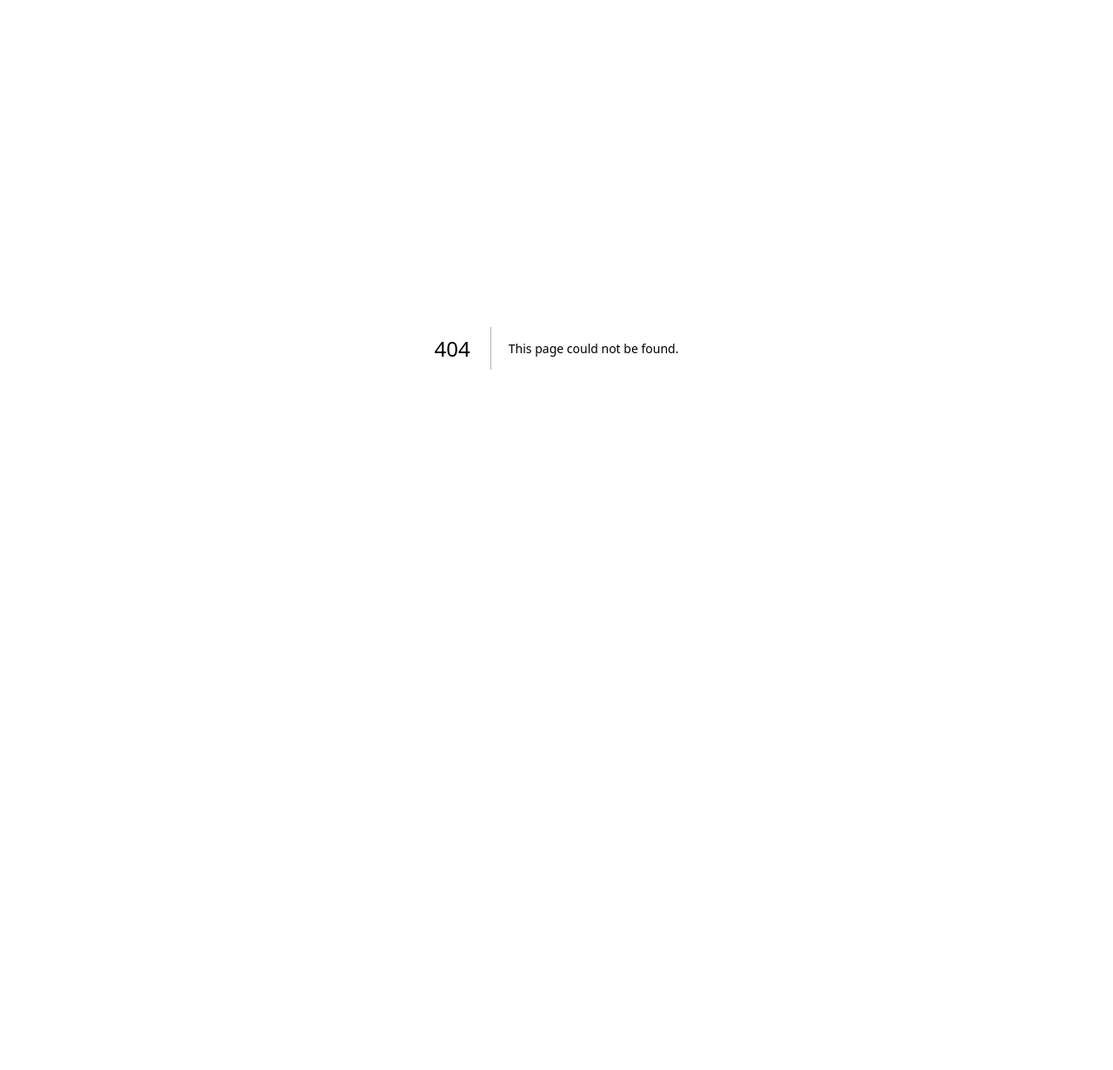
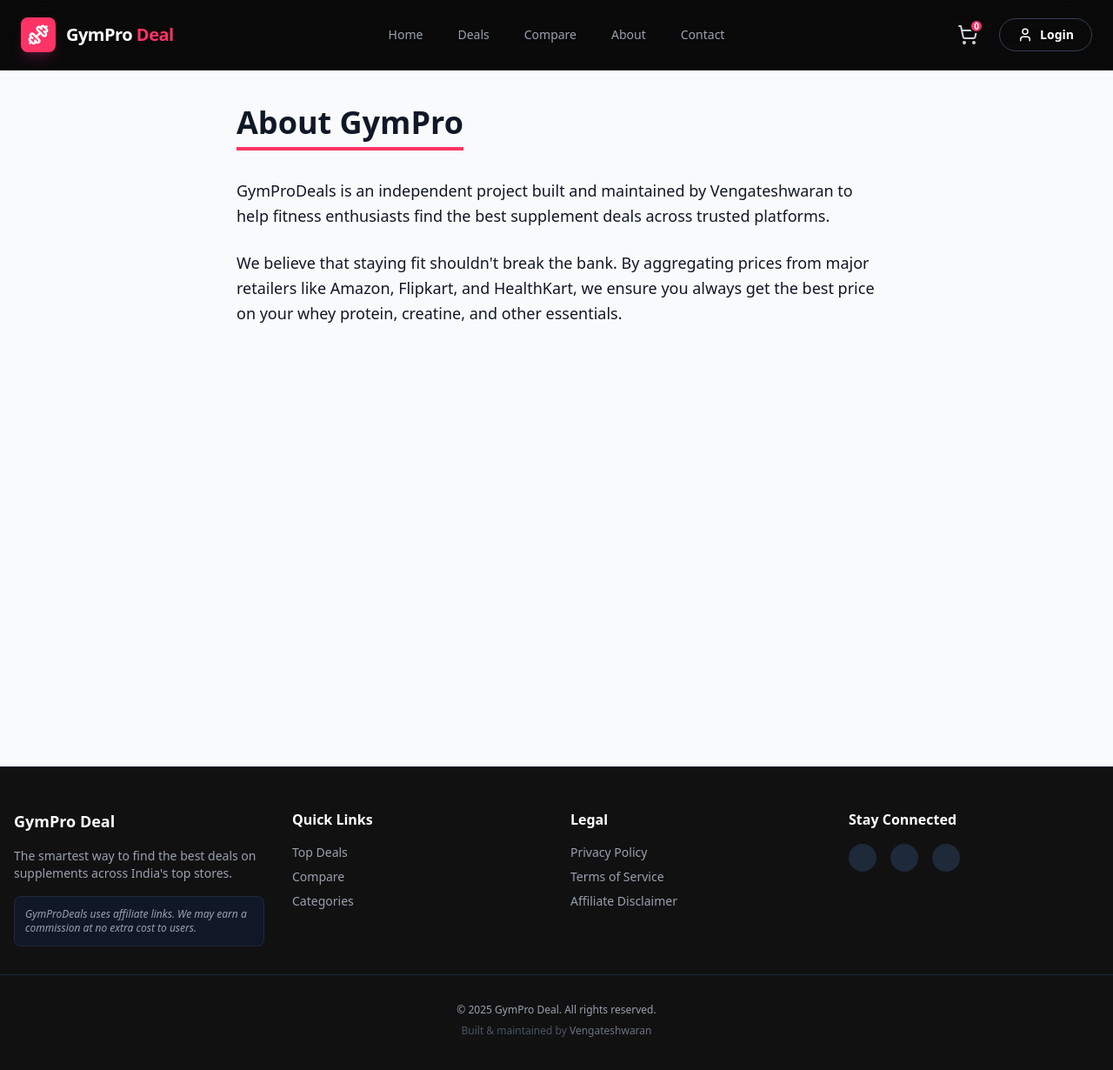
Before and after one commit to gymprodeals-coder/gym-pro-deals, a Next.js app in the folder frontend/: page /about in a window 1280 px wide. Before the commit this address had no page. Shown: the top 1230 px of the page at 87% size. Before the commit the page ends 800 px from the top, so only its background shows below. Built offline with nearby package versions, Linux system fonts and the light colour scheme.

Commit message:
feat: Add developer credit to footer and create About page

```diff
--- /dev/null
+++ b/frontend/app/about/page.tsx
@@ -0,0 +1,31 @@
+import type { Metadata } from 'next';
+import Header from '@/components/Header';
+import Footer from '@/components/Footer';
+
+export const metadata: Metadata = {
+    title: 'About | GymPro Deals',
+    description: 'About GymPro Deals and its mission to help fitness enthusiasts.',
+};
+
+export default function AboutPage() {
+    return (
+        <>
+            <Header />
+            <main className="min-h-screen bg-gray-50 text-gray-900 pt-10 pb-20">
+                <div className="container mx-auto px-4 max-w-3xl">
+                    <h1 className="text-4xl font-black mb-8 border-b-4 border-[var(--primary)] inline-block pb-2">About GymPro</h1>
+
+                    <div className="space-y-6 text-lg leading-relaxed">
+                        <p>
+                            GymProDeals is an independent project built and maintained by Vengateshwaran to help fitness enthusiasts find the best supplement deals across trusted platforms.
+                        </p>
+                        <p>
+                            We believe that staying fit shouldn't break the bank. By aggregating prices from major retailers like Amazon, Flipkart, and HealthKart, we ensure you always get the best price on your whey protein, creatine, and other essentials.
+                        </p>
+                    </div>
+                </div>
+            </main>
+            <Footer />
+        </>
+    );
+}
--- a/frontend/components/Footer.tsx
+++ b/frontend/components/Footer.tsx
@@ -45,7 +45,8 @@ export default function Footer() {
                 </div>
             </div>
             <div className="container mx-auto px-4 mt-8 pt-8 border-t border-gray-800 text-center text-xs">
-                © {new Date().getFullYear()} GymPro Deal. All rights reserved.
+                <p>© {new Date().getFullYear()} GymPro Deal. All rights reserved.</p>
+                <p className="mt-2 text-gray-600">Built & maintained by <span className="text-gray-500 hover:text-gray-400 transition-colors">Vengateshwaran</span></p>
             </div>
         </footer>
     );
--- a/frontend/components/Header.tsx
+++ b/frontend/components/Header.tsx
@@ -22,7 +22,7 @@ export default function Header() {
         { name: "Home", href: "/" },
         { name: "Deals", href: "/#featured-deals" },
         { name: "Compare", href: "/#categories" },
-        { name: "About", href: "/#newsletter" }, // Reuse newsletter for now
+        { name: "About", href: "/about" },
         { name: "Contact", href: "/#newsletter" },
     ];
 
```
